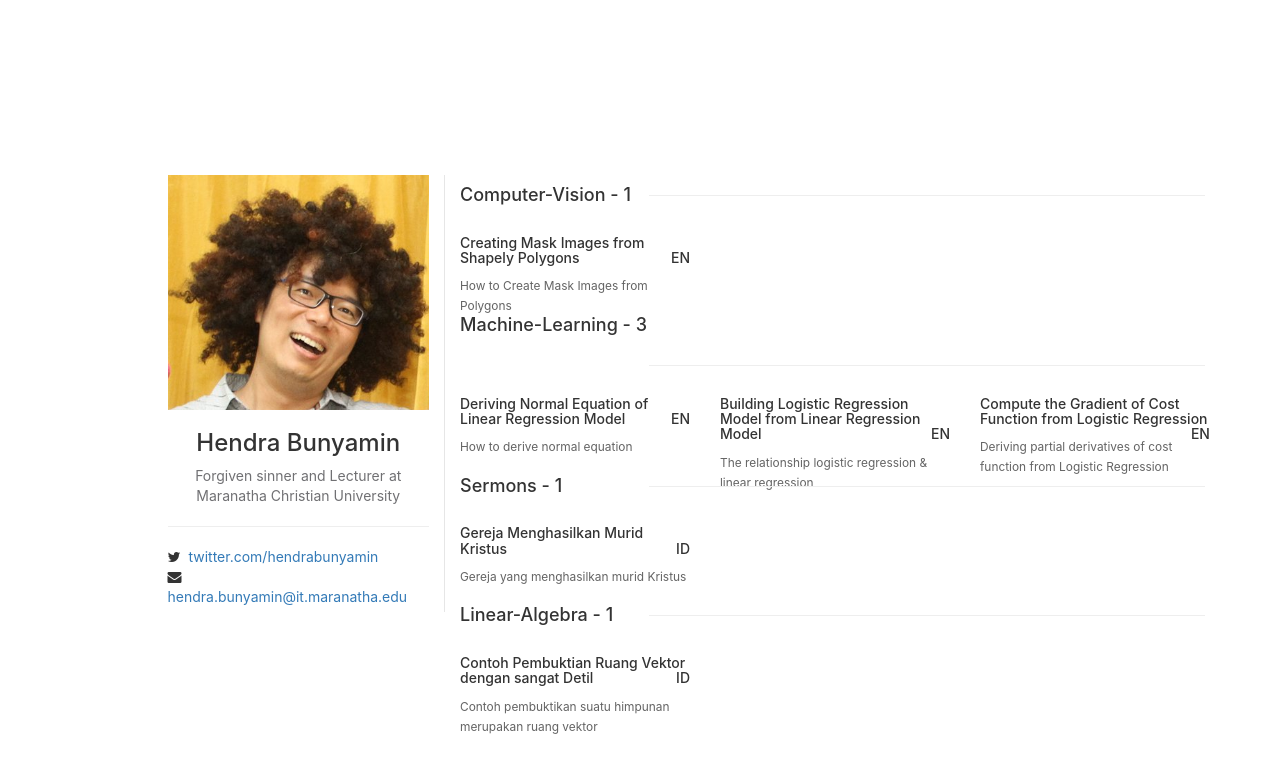
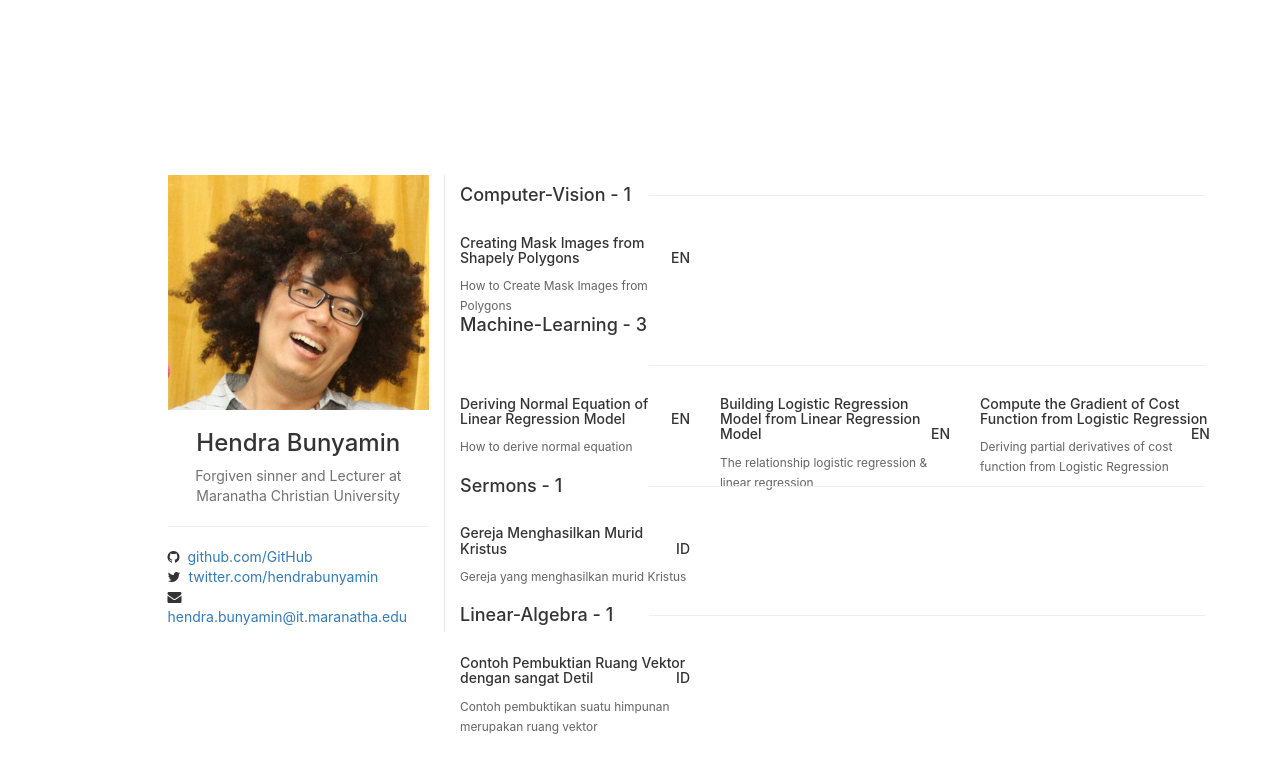
Before and after one commit to jethroGIT/jethrogit.github.io, a Jekyll site: the page built from index.html, in a window 1280 px wide. Shown: the top 773 px of the page. Built offline with Jekyll 4.4.1, drawn with Linux system fonts in a browser that asks for light colours.

Commit message:
Add github account yes

```diff
--- a/_includes/left_bar.html
+++ b/_includes/left_bar.html
@@ -16,9 +16,9 @@
     <div class="hidden-xs hidden-sm hidden-md" style="margin-bottom:5px;">
         <hr >
 
-<!---        {% if site.github %}
+        {% if site.github %}
         <i class="fa fa-github fw"></i><a href="https://github.com/{{ site.github }}"> github.com/{{ site.github }}</a>    <br />
-        {% endif %} --->
+        {% endif %}
 
         {% if site.twitter %}
         <i class="fa fa-twitter fw"></i><a href="https://twitter.com/{{ site.twitter }}"> twitter.com/{{ site.twitter }}</a>    <br />
```
